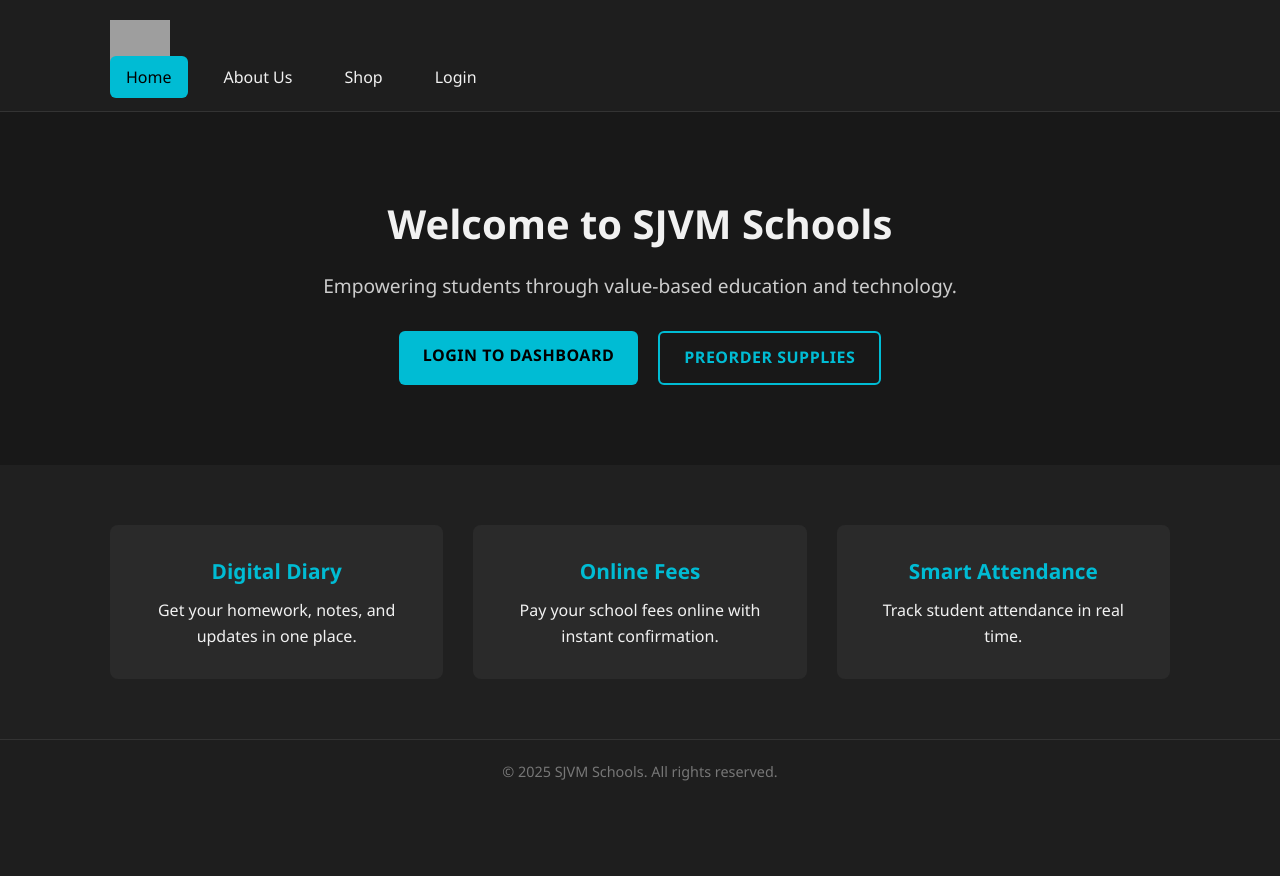
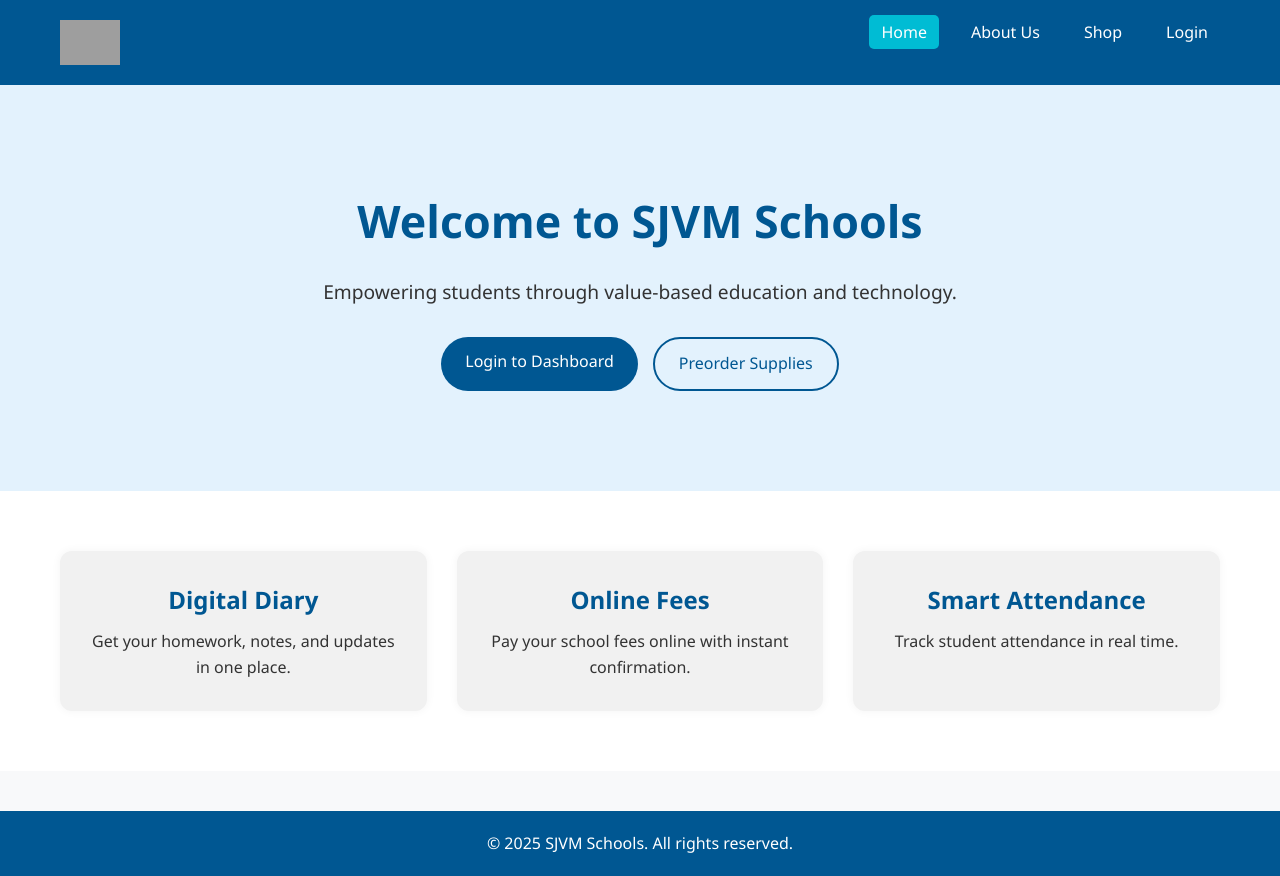
Before and after one commit to Echoesofthe21stcentury/sjvm-schools, a PHP site: page / in a window 1280 px wide. Before the commit the page ends 781 px from the top, so only its background shows below. Run offline with PHP 8.4, Linux system fonts and the light colour scheme; grey boxes are pictures that could not be loaded.

Commit message:
Update style.css

```diff
--- a/css/style.css
+++ b/css/style.css
@@ -1,39 +1,30 @@
-/* Reset */
+/* Global Reset */
 * {
   margin: 0;
   padding: 0;
   box-sizing: border-box;
+  font-family: 'Segoe UI', Tahoma, Geneva, Verdana, sans-serif;
 }
 
-/* Base */
+/* Body */
 body {
-  font-family: 'Segoe UI', sans-serif;
-  background-color: #121212;
-  color: #f1f1f1;
+  background-color: #f8f9fa; /* light background */
+  color: #333;
   line-height: 1.6;
-}
-
-a {
-  text-decoration: none;
-  color: #f1f1f1;
-}
-
-ul {
-  list-style: none;
 }
 
 /* Container */
 .container {
-  max-width: 1100px;
-  margin: 0 auto;
+  max-width: 1200px;
+  margin: auto;
   padding: 0 20px;
 }
 
 /* Header */
 .header {
-  background: #1e1e1e;
+  background-color: #005792; /* SJVM blue */
   padding: 20px 0;
-  border-bottom: 1px solid #333;
+  color: #fff;
 }
 
 .logo {
@@ -41,93 +32,90 @@ ul {
   vertical-align: middle;
 }
 
-.nav-container {
-  display: flex;
-  align-items: center;
-  justify-content: space-between;
+nav {
+  float: right;
 }
 
 .nav-links {
+  list-style: none;
   display: flex;
   gap: 20px;
 }
 
 .nav-links a {
+  text-decoration: none;
+  color: white;
   font-weight: 500;
-  padding: 10px 16px;
-  border-radius: 6px;
-  background: transparent;
-  transition: background 0.3s, color 0.3s;
+  transition: 0.3s ease;
+  padding: 6px 12px;
+  border-radius: 5px;
 }
 
-.nav-links a.active,
-.nav-links a:hover {
-  background: #00bcd4;
-  color: #000;
+.nav-links a:hover,
+.nav-links .active {
+  background-color: #00bcd4; /* accent */
 }
 
 /* Hero Section */
 .hero {
-  padding: 80px 0;
+  background: #e3f2fd; /* light blue tint */
+  padding: 100px 0;
   text-align: center;
-  background: #181818;
 }
 
 .hero h1 {
-  font-size: 2.5rem;
-  margin-bottom: 15px;
+  font-size: 2.8rem;
+  color: #005792;
+  margin-bottom: 20px;
 }
 
 .hero p {
   font-size: 1.2rem;
+  color: #333;
   margin-bottom: 30px;
-  color: #ccc;
 }
 
+/* Buttons */
 .buttons {
   display: flex;
   justify-content: center;
-  gap: 20px;
-  flex-wrap: wrap;
+  gap: 15px;
 }
 
 .btn,
 .btn-outline {
   padding: 12px 24px;
-  border: none;
-  border-radius: 6px;
   font-size: 1rem;
-  cursor: pointer;
-  transition: all 0.3s ease;
-  text-transform: uppercase;
-  font-weight: bold;
-  letter-spacing: 0.5px;
+  border-radius: 30px;
+  text-decoration: none;
+  transition: 0.3s;
 }
 
 .btn {
-  background-color: #00bcd4;
-  color: #000;
+  background-color: #005792;
+  color: white;
+  border: none;
 }
 
 .btn:hover {
-  background-color: #00acc1;
+  background-color: #003f63;
 }
 
 .btn-outline {
   background-color: transparent;
-  border: 2px solid #00bcd4;
-  color: #00bcd4;
+  color: #005792;
+  border: 2px solid #005792;
 }
 
 .btn-outline:hover {
-  background-color: #00bcd4;
-  color: #000;
+  background-color: #005792;
+  color: white;
 }
 
-/* Features */
+/* Features Section */
 .features {
   padding: 60px 0;
-  background: #202020;
+  background-color: #ffffff;
 }
 
 .grid {
@@ -137,29 +125,23 @@ ul {
 }
 
 .feature-box {
-  background: #2a2a2a;
+  background-color: #f1f1f1;
   padding: 30px;
-  border-radius: 8px;
+  border-radius: 12px;
   text-align: center;
-  transition: transform 0.3s ease;
-}
-
-.feature-box:hover {
-  transform: translateY(-5px);
+  box-shadow: 0 0 10px rgba(0,0,0,0.05);
 }
 
 .feature-box h2 {
+  color: #005792;
   margin-bottom: 10px;
-  font-size: 1.3rem;
-  color: #00bcd4;
 }
 
 /* Footer */
 .footer {
+  background-color: #005792;
+  color: white;
+  text-align: center;
   padding: 20px 0;
-  background: #1e1e1e;
-  text-align: center;
-  color: #777;
-  font-size: 0.9rem;
-  border-top: 1px solid #333;
+  margin-top: 40px;
 }
```
